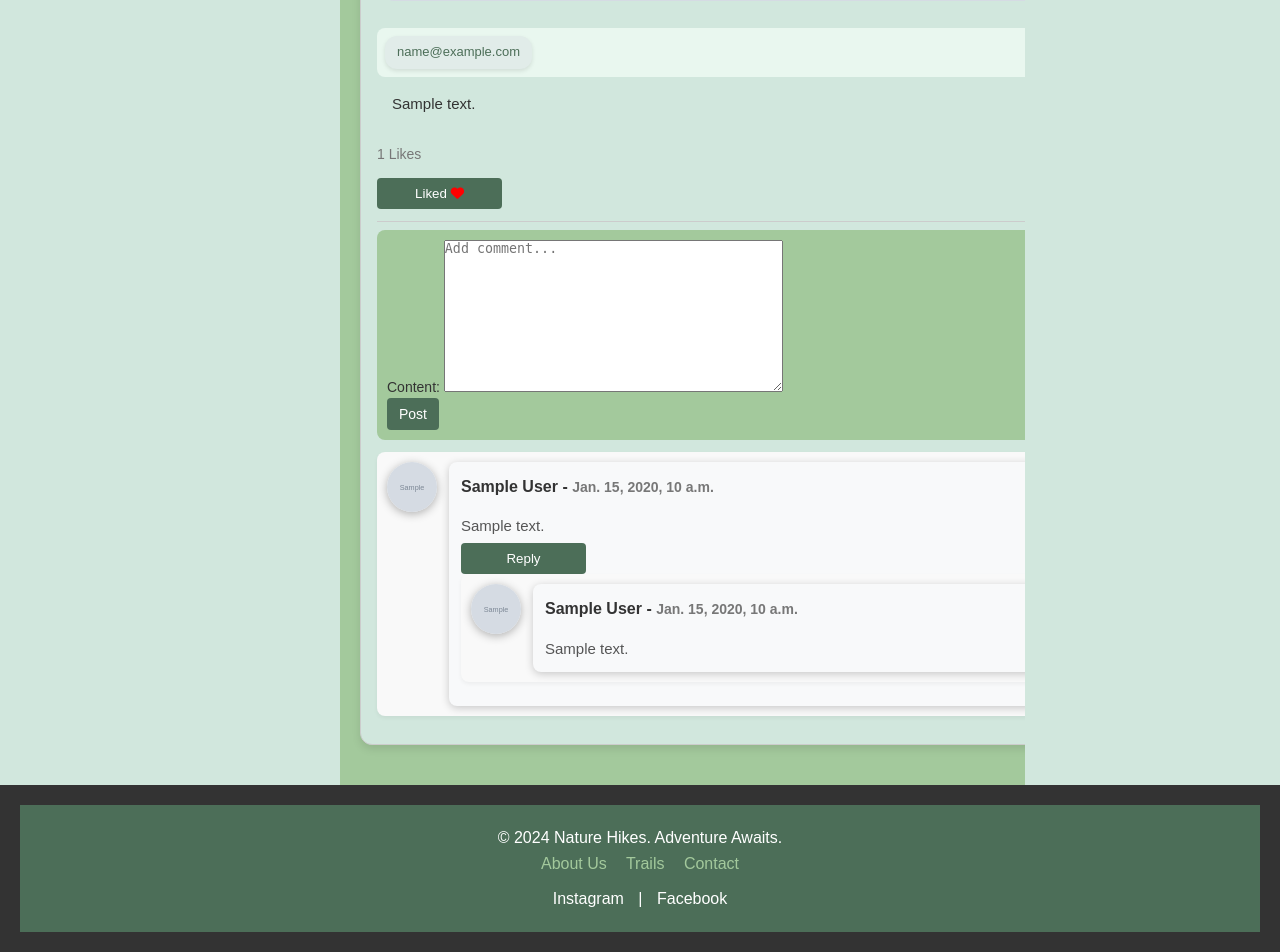
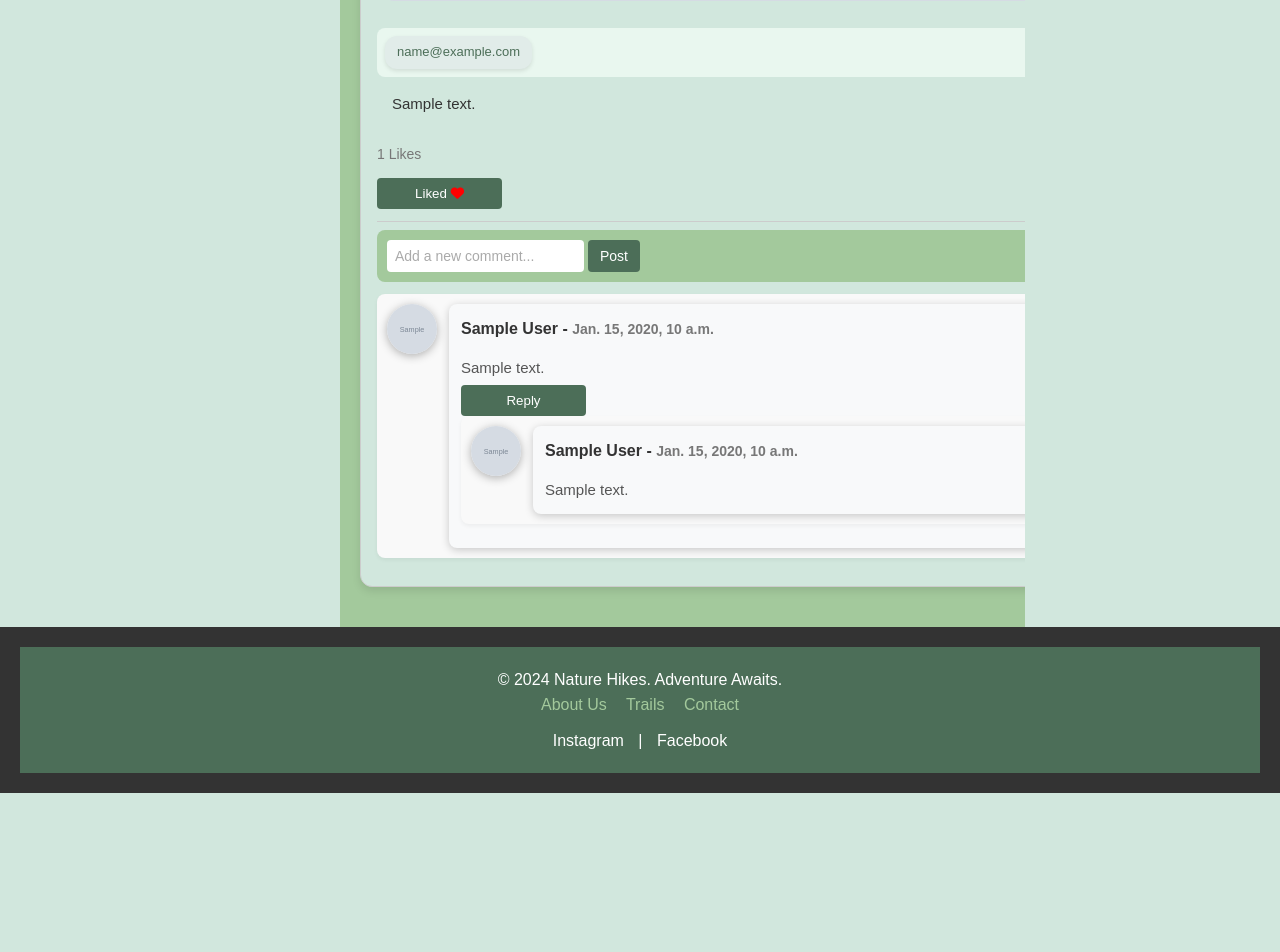
Before and after one commit to VladimirSiTozi/Wild-BG, a Django app: page /posts/1/ in a window 1280 px wide. Shown: the part 846-1798 px from the top of the page. After the commit the page ends 1639 px from the top, so only its background shows below. Run offline with Django 5.2, Linux system fonts and the light colour scheme; a user stored in the database is signed in; tables that the repository leaves empty hold one stand-in row (values such as "Sample post"); grey boxes marked "Sample" are stand-in pictures.

Commit message:
fix: visit functionality

```diff
--- a/static/styles/posts.css
+++ b/static/styles/posts.css
@@ -141,7 +141,7 @@
 }
 
 .comment-input {
-    flex: 1;
+    flex-grow: 1; /* Allow the input to take all available space */
     padding: 8px;
     border: none;
     border-radius: 4px;
--- a/templates/common/post-card.html
+++ b/templates/common/post-card.html
@@ -46,11 +46,11 @@
         <div class="add-comment">
             <form method="post" action="{% url 'post-comment' post.pk %}">
                 {% csrf_token %}
-                {{ comment_form.as_p }}
-{#                <input type="text" class="comment-input" placeholder="Add a new comment...">#}
+                <input type="text" class="comment-input" name="content" placeholder="Add a new comment...">
                 <button class="comment-btn">Post</button>
             </form>
         </div>
+
 
         {# Comment section #}
         {% if all_comments %}
--- a/wildBg/settings.py
+++ b/wildBg/settings.py
@@ -42,6 +42,7 @@ INSTALLED_APPS = [
     'django.contrib.staticfiles',
 
     # Third-party apps
+    'rest_framework',
 
     # My apps
     "wildBg.accounts.apps.AccountsConfig",
```
Also changed, not shown: templates/landmark/landmark-details.html (line endings or trailing spaces), wildBg/landmark/urls.py (line endings or trailing spaces), wildBg/landmark/views.py (line endings or trailing spaces). Lines whose indentation alone changed are shown as unchanged.
